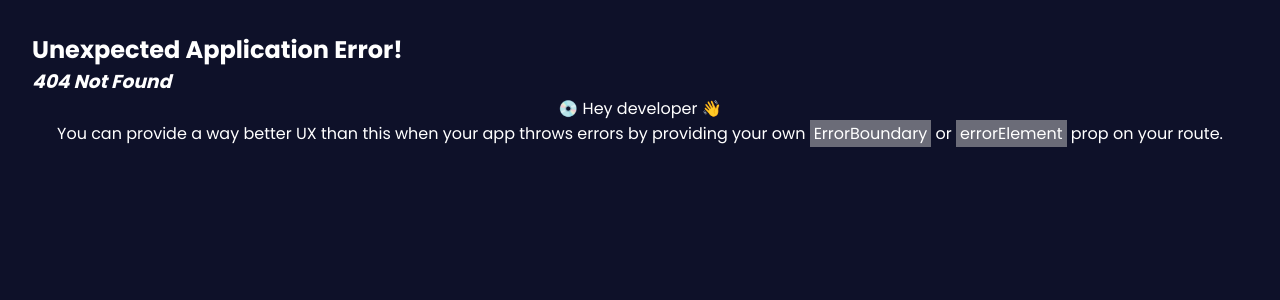
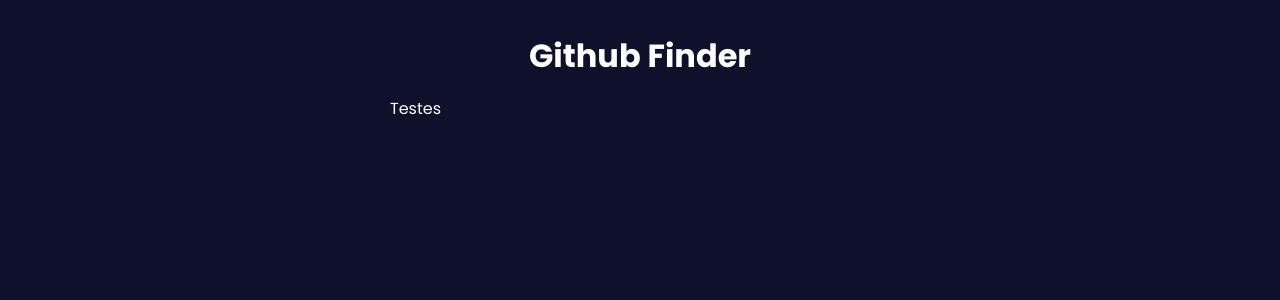
Before and after one commit to FelipeKreulich/githubfinder, a React (Vite) app in the folder githubfinder/: page /repos/1 in a window 1280 px wide. Before the commit this address had no page. Shown: the top 300 px of the page. Built offline with nearby package versions, Linux system fonts and the light colour scheme.

Commit message:
Create  Component and Route Repo

```diff
--- /dev/null
+++ b/githubfinder/src/Components/Repository/Repository.tsx
@@ -0,0 +1,9 @@
+const Repository = () => {
+  return (
+    <div>
+      Testes
+    </div>
+  )
+}
+
+export default Repository
--- a/githubfinder/src/Components/User/User.tsx
+++ b/githubfinder/src/Components/User/User.tsx
@@ -3,7 +3,7 @@
 import { Link } from "react-router-dom"
 import styles from './User.module.css'
 
-const User = ({login, avatar_url, followers, following, location, bio}: UserProps) => {
+const User = ({login, avatar_url, followers, following, location, bio, repos_url}: UserProps) => {
   return (
     <div className={styles.user}>
       <img src={avatar_url} alt={login} />
--- a/githubfinder/src/Routes/Home/Home.tsx
+++ b/githubfinder/src/Routes/Home/Home.tsx
@@ -22,7 +22,7 @@
       return;
     }
 
-    const { avatar_url, login, location, followers, following, bio } = data
+    const { avatar_url, login, location, followers, following, bio, repos_url } = data
 
     const userData: UserProps = {
       avatar_url,
@@ -30,7 +30,8 @@
       location,
       followers,
       following,
-      bio
+      bio,
+      repos_url,
     }
 
     setUser(userData)
--- /dev/null
+++ b/githubfinder/src/Routes/Repos/Repos.tsx
@@ -0,0 +1,11 @@
+import Repository from "../../Components/Repository/Repository"
+
+const Repos = () => {
+  return (
+    <div>
+      <Repository />
+    </div>
+  )
+}
+
+export default Repos
--- a/githubfinder/src/Types/user.ts
+++ b/githubfinder/src/Types/user.ts
@@ -4,5 +4,6 @@
   location: string,
   followers: number,
   following: number,
-  bio: string
+  bio: string,
+  repos_url: string
 }
--- a/githubfinder/src/main.tsx
+++ b/githubfinder/src/main.tsx
@@ -5,6 +5,7 @@
 
 import { createBrowserRouter, RouterProvider } from 'react-router-dom'
 import Home from './Routes/Home/Home'
+import Repos from './Routes/Repos/Repos'
 
 const router = createBrowserRouter([
   {
@@ -14,6 +15,10 @@
       {
         path: "/",
         element: <Home />
+      },
+      {
+        path: `/repos/:login`,
+        element: <Repos />
       }
     ]
   }
```
